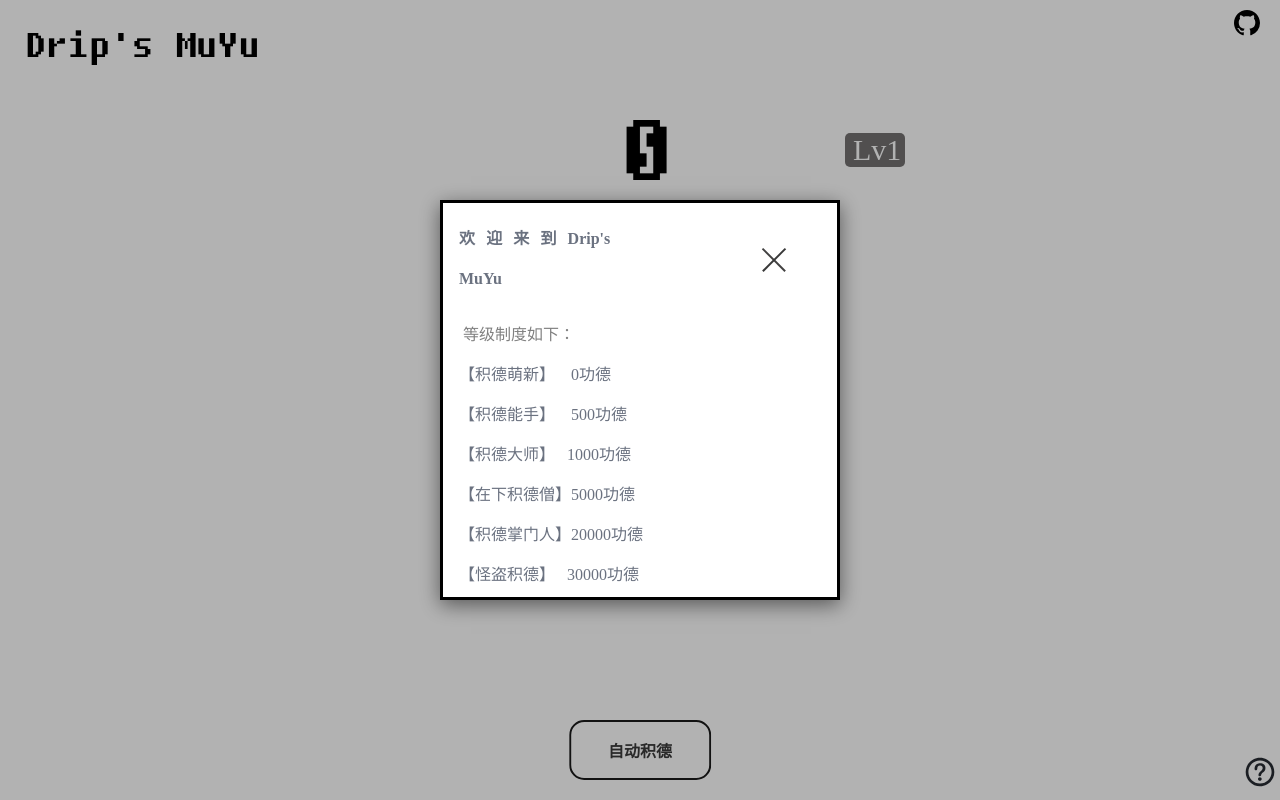
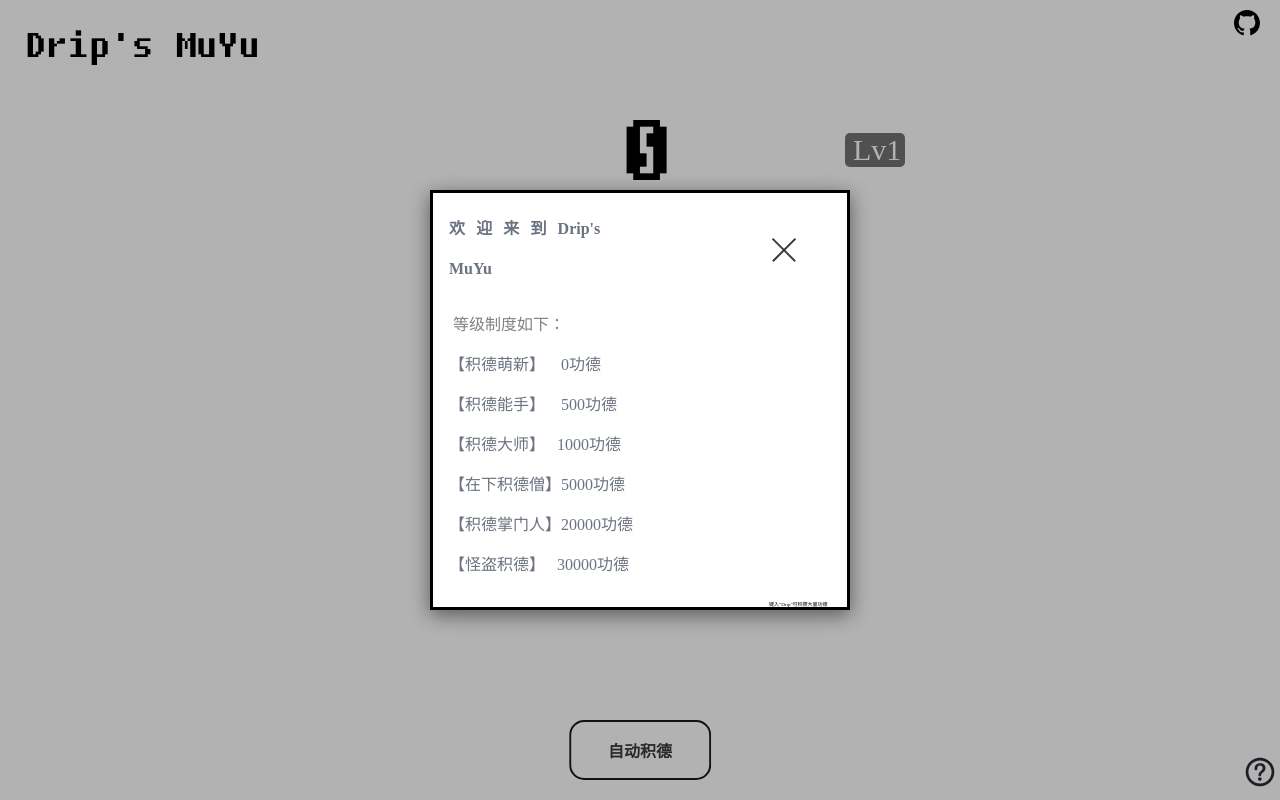
Before and after one commit to LittleDrip/MuYu-Online, a Vue app: page / in a window 1280 px wide. Both pictures are taken after a click on the picture 1260 px from the left and 772 px from the top of the page. Built offline with nearby package versions, Linux system fonts and the light colour scheme; a web font is replaced by a local one.

Commit message:
加入菜单

```diff
--- a/src/components/Tips.vue
+++ b/src/components/Tips.vue
@@ -8,8 +8,8 @@
   font-family:'MiSans';
 }
 dialog {
-  width: 400px;
-  height: 400px;
+  width: 420px;
+  height: 420px;
   /* text-align: center; */
   line-height: 40px;
   position: absolute;
@@ -65,7 +65,7 @@ dialog {
 }
 
 .button {
-  margin-left: 100px;
+  margin-left: 120px;
   position: relative;
   width: 6em;
   height: 4em;
@@ -153,7 +153,7 @@ dialog {
       【积德掌门人】20000功德<br />
       【怪盗积德】&nbsp;&nbsp; 30000功德
       </p>
-
+      <p style="margin-left: 320px;color:black; font-size: 5px;">键入“Drip”可积攒大量功德</p>
     </dialog>
 
 </template>
--- a/src/views/IndexView.vue
+++ b/src/views/IndexView.vue
@@ -34,12 +34,35 @@ window.addEventListener("keydown", (event) => {
     }, 150);
   }
 });
+const targetString = "drip";
+const targetString2 = "zero";
+
+let inputBuffer = "";
+window.addEventListener("keydown", (event) => {
+  inputBuffer += event.key.toLowerCase();
+
+  // Keep the buffer length equal to or less than the target string length
+  if (inputBuffer.length > targetString.length) {
+    inputBuffer = inputBuffer.slice(-targetString.length);
+  }
+
+  if (inputBuffer === targetString) {
+    counterStore.count += 5000;
+    // 在这里执行你的操作
+    inputBuffer = ""; // 重置缓冲区
+  }
+  if (inputBuffer === targetString2) {
+    counterStore.count = 0;
+    // 在这里执行你的操作
+    inputBuffer = ""; // 重置缓冲区
+  }
+});
 let isRunning = ref(false);
 const handleAuto = () => {
   if (isRunning.value == false) {
+    isRunning.value = true;
     intervalId = setInterval(() => {
       handleClick();
-      isRunning.value = true;
     }, 500); // 每秒钟执行一次
   } else {
     clearInterval(intervalId);
```
